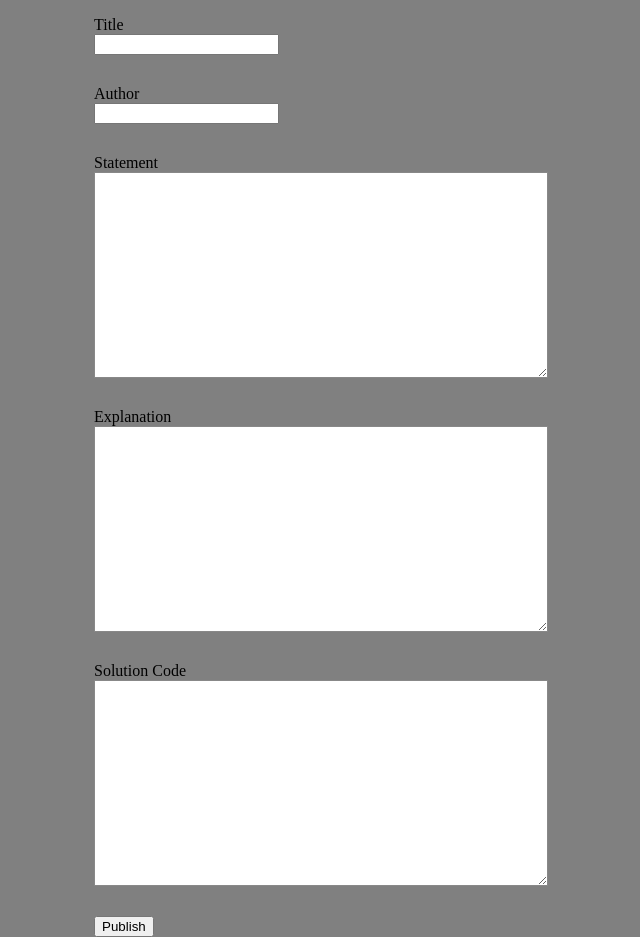
After one commit to Hepic/codelove, a PHP site: page /admin_solved_problems.html in a window 1280 px wide. The commit adds this page. Shown: the whole page, without its empty margins (290-930 px from the left). Run offline with PHP 8.4, Linux system fonts and the light colour scheme.

Commit message:
on progress
on progress

```diff
--- /dev/null
+++ b/admin_solved_problems.html
@@ -0,0 +1,23 @@
+<!DOCTYPE html>
+
+<html>
+	<head>
+		<title>CodeLove</title>
+
+		<link rel='stylesheet' type='text/css' href='src-css/background.css' />
+		<link rel='stylesheet' type='text/css' href='src-css/admin_problem_explanation.css' />
+	</head>
+
+	<body>
+		<div id='admin_problem_explanation'>
+			<form action='admin_solved_problems_insert.php' method='post'>
+				<label for='title'>Title</label> <input type='text' name='title' id='title' />
+				<label for='author'>Author</label> <input type='text' name='author' id='author' />
+				<label for='statement'>Statement</label> <textarea id='statement'></textarea>
+				<label for='explanation'>Explanation</label> <textarea id='explanation'></textarea>
+				<label for='solution_code'>Solution Code</label> <textarea id='solution_code'></textarea>
+				<input type='submit' value='Publish' />
+			</form>
+		</div>
+	</body>
+</html>
--- /dev/null
+++ b/src-css/admin_problem_explanation.css
@@ -0,0 +1,27 @@
+div#admin_problem_explanation
+{
+	position: absolute;
+	top: 2%;
+	left: 30%;
+
+	width: 70%;
+}
+
+
+input[type='text']
+{
+	display: block;
+	margin-bottom: 30px;
+}
+
+
+textarea
+{
+	width: 50%;
+	height: 200px;
+
+	border: 1px solid #888;
+	display: block;
+
+	margin-bottom: 30px;
+}
```
Also changed, not shown: index.html (added, +54 -0 lines), src-css/container.css (renamed from src/container.css, +8 -0 lines), src-php/mysql_database.php (added, +32 -0 lines), src/index.html (deleted, +0 -45 lines), src-css/background.css (renamed from src/background.css), src-css/nav_bar.css (renamed from src/nav_bar.css), src-js/start_button.js (renamed from src/start_button.js).
